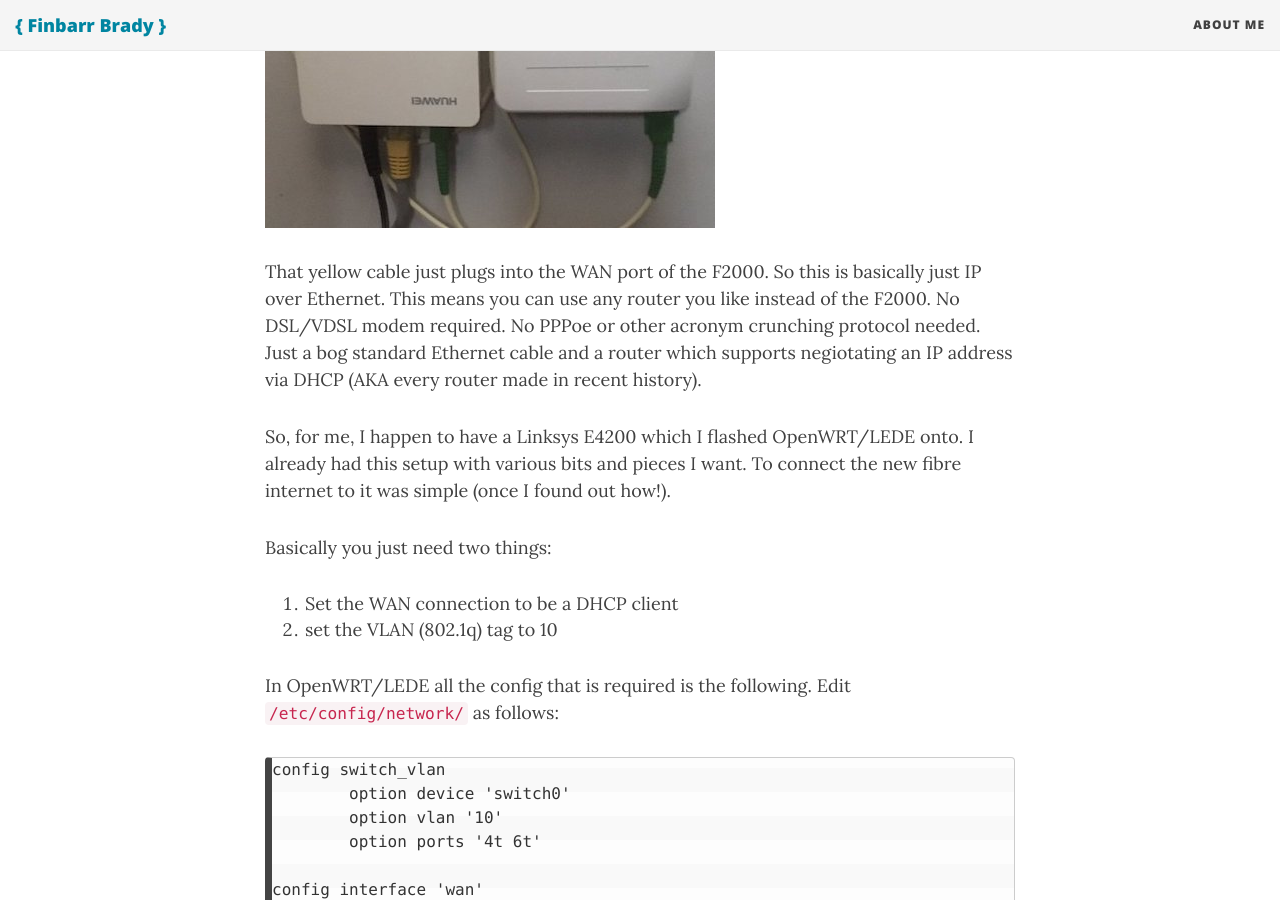
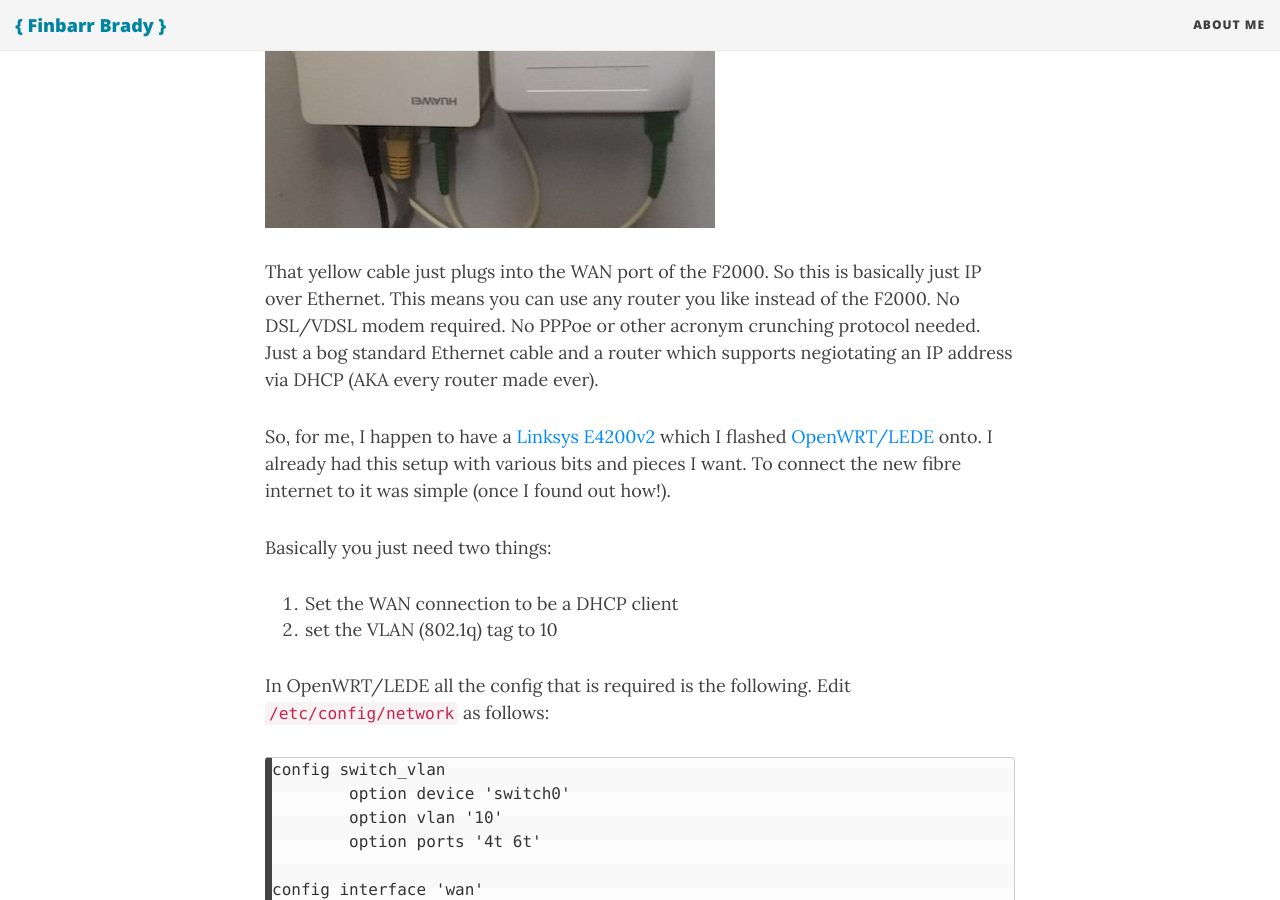
Before and after one commit to fbradyirl/fbradyirl_archive.github.io, a Jekyll site: the page built from _posts/2017-07-13-your-filename.md, in a window 1280 px wide and 900 px high, scrolled down 1064 px. Built offline with Jekyll 4.4.1, drawn with Linux system fonts in a browser that asks for light colours; nearby versions of some CDN libraries; comment, search, counter and statistics services are not loaded.

````diff
--- a/_posts/2017-07-13-your-filename.md
+++ b/_posts/2017-07-13-your-filename.md
@@ -23,15 +23,15 @@
 
 ![]({{site.baseurl}}/img/eirinstalled.jpg)
 
-That yellow cable just plugs into the WAN port of the F2000. So this is basically just IP over Ethernet. This means you can use any router you like instead of the F2000. No DSL/VDSL modem required. No PPPoe or other acronym crunching protocol needed. Just a bog standard Ethernet cable and a router which supports negiotating an IP address via DHCP (AKA every router made in recent history).
+That yellow cable just plugs into the WAN port of the F2000. So this is basically just IP over Ethernet. This means you can use any router you like instead of the F2000. No DSL/VDSL modem required. No PPPoe or other acronym crunching protocol needed. Just a bog standard Ethernet cable and a router which supports negiotating an IP address via DHCP (AKA every router made ever).
 
-So, for me, I happen to have a Linksys E4200 which I flashed OpenWRT/LEDE onto. I already had this setup with various bits and pieces I want. To connect the new fibre internet to it was simple (once I found out how!).
+So, for me, I happen to have a [Linksys E4200v2](https://wiki.openwrt.org/toh/linksys/ea4500) which I flashed [OpenWRT/LEDE](http://lede-project.org) onto. I already had this setup with various bits and pieces I want. To connect the new fibre internet to it was simple (once I found out how!).
 
 Basically you just need two things:
 1. Set the WAN connection to be a DHCP client
 2. set the VLAN (802.1q) tag to 10
 
-In OpenWRT/LEDE all the config that is required is the following. Edit `/etc/config/network/` as follows:
+In OpenWRT/LEDE all the config that is required is the following. Edit `/etc/config/network` as follows:
 
 ```
 config switch_vlan
````
